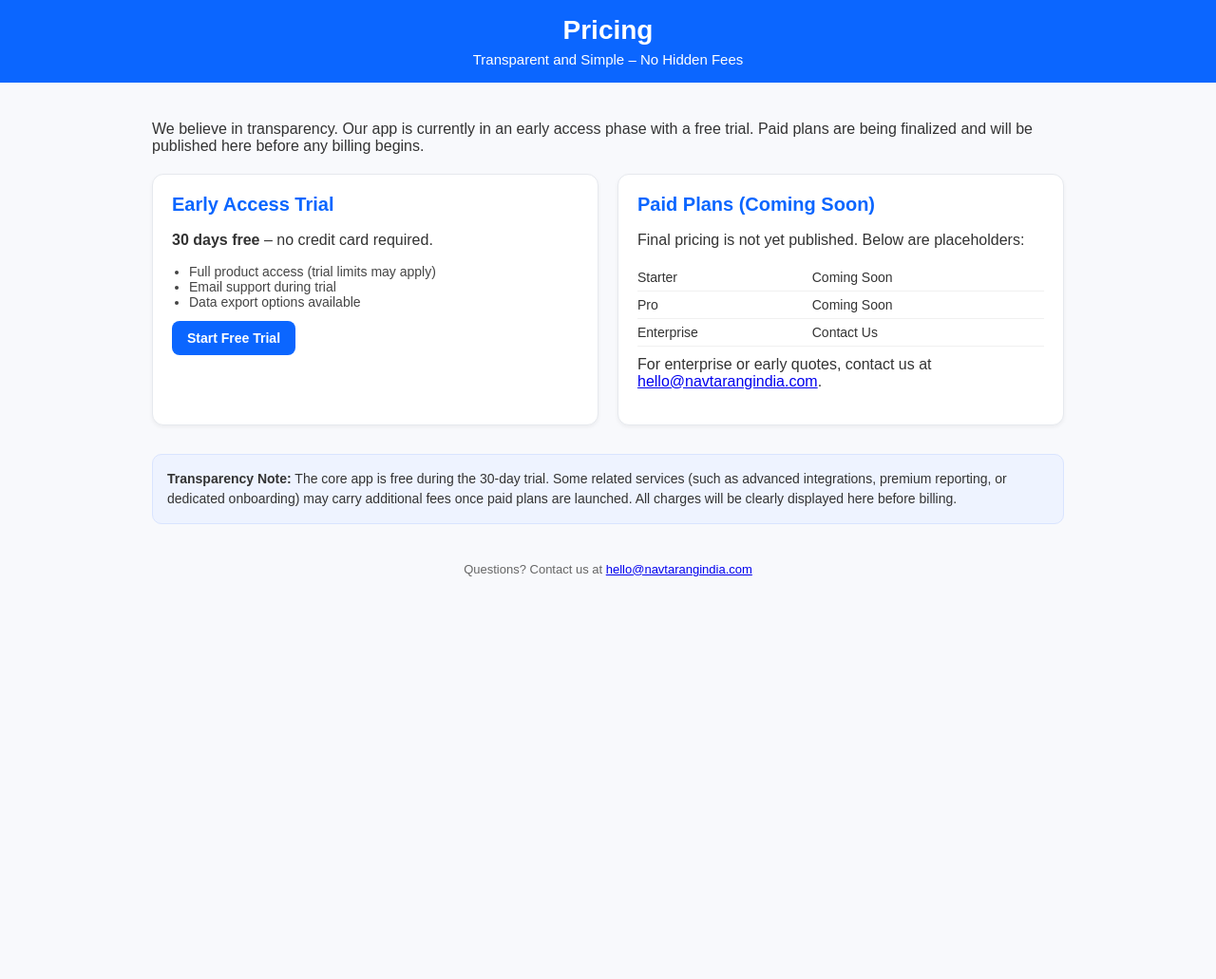
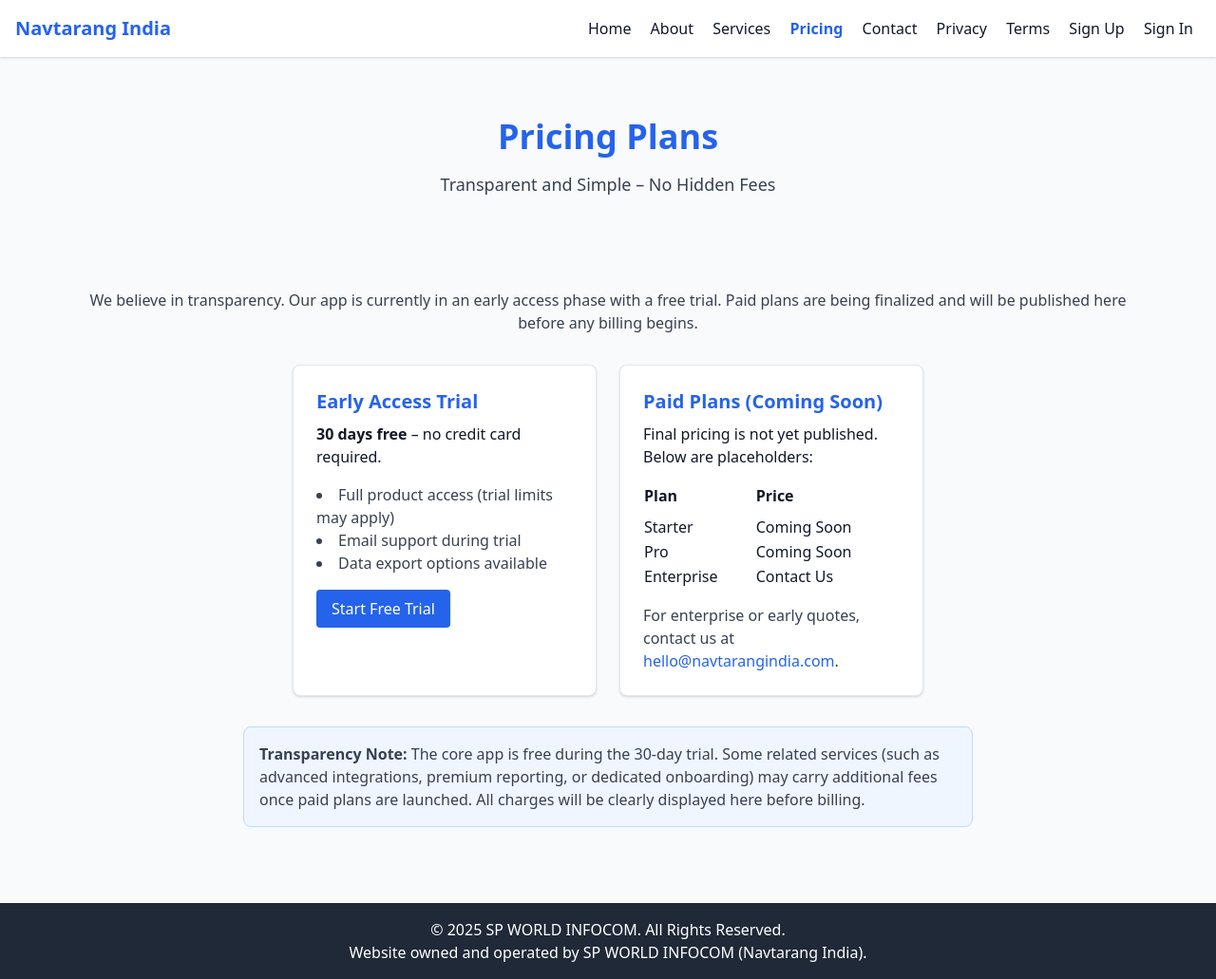
Before and after one commit to navtarangindia/navtarang-site, a website: page pricing.html in a window 1280 px wide. Shown: the whole page at 95% size. Before the commit the page ends 800 px from the top, so only its background shows below. Drawn offline with nearby package versions, Linux system fonts and the light colour scheme.

Commit message:
Update navbar, text logo, and formatting on all HTML pages

```diff
--- a/pricing.html
+++ b/pricing.html
@@ -3,141 +3,80 @@
 <head>
   <meta charset="UTF-8">
   <meta name="viewport" content="width=device-width, initial-scale=1.0">
-  <title>Pricing - Navtarang</title>
-  <style>
-    body {
-      font-family: Arial, sans-serif;
-      background: #f8f9fc;
-      margin: 0;
-      padding: 0;
-      color: #333;
-    }
-    header {
-      background: #0b66ff;
-      color: #fff;
-      padding: 16px;
-      text-align: center;
-    }
-    header p {
-      margin: 6px 0 0;
-      font-size: 15px;
-    }
-    h1 {
-      margin: 0;
-      font-size: 28px;
-    }
-    .container {
-      max-width: 960px;
-      margin: 40px auto;
-      padding: 0 20px;
-    }
-    .cards {
-      display: flex;
-      flex-wrap: wrap;
-      gap: 20px;
-      margin-top: 20px;
-    }
-    .card {
-      flex: 1 1 280px;
-      background: #fff;
-      border: 1px solid #e6e9ee;
-      border-radius: 12px;
-      padding: 20px;
-      box-shadow: 0 2px 4px rgba(0,0,0,0.05);
-    }
-    .card h2 {
-      margin-top: 0;
-      font-size: 20px;
-      color: #0b66ff;
-    }
-    .card ul {
-      margin: 10px 0 0;
-      padding-left: 18px;
-      font-size: 14px;
-      color: #444;
-    }
-    .btn {
-      display: inline-block;
-      margin-top: 12px;
-      padding: 10px 16px;
-      border-radius: 8px;
-      background: #0b66ff;
-      color: #fff;
-      text-decoration: none;
-      font-weight: bold;
-      font-size: 14px;
-    }
-    .note {
-      background: #eef3ff;
-      border: 1px solid #d9e4ff;
-      padding: 15px;
-      border-radius: 10px;
-      font-size: 14px;
-      margin-top: 30px;
-      line-height: 1.5;
-    }
-    footer {
-      text-align: center;
-      font-size: 13px;
-      color: #666;
-      margin: 40px 0 20px;
-    }
-    table {
-      width: 100%;
-      border-collapse: collapse;
-      margin-top: 8px;
-      font-size: 14px;
-    }
-    table td {
-      padding: 6px 0;
-      border-bottom: 1px solid #f0f0f0;
-    }
-  </style>
+  <title>Pricing - Navtarang India</title>
+  <link href="https://cdn.jsdelivr.net/npm/tailwindcss@2.2.19/dist/tailwind.min.css" rel="stylesheet">
 </head>
-<body>
-  <header>
-    <h1>Pricing</h1>
-    <p>Transparent and Simple – No Hidden Fees</p>
-  </header>
+<body class="bg-gray-50 text-gray-900">
 
-  <div class="container">
-    <p>We believe in transparency. Our app is currently in an early access phase with a free trial. Paid plans are being finalized and will be published here before any billing begins.</p>
+  <!-- Navbar -->
+  <nav class="bg-white shadow p-4 flex justify-between items-center">
+    <h1 class="text-xl font-bold text-blue-600">Navtarang India</h1>
+    <div>
+      <a href="index.html" class="mx-2">Home</a>
+      <a href="about.html" class="mx-2">About</a>
+      <a href="services.html" class="mx-2">Services</a>
+      <a href="pricing.html" class="mx-2 font-semibold text-blue-600">Pricing</a>
+      <a href="contact.html" class="mx-2">Contact</a>
+      <a href="privacy.html" class="mx-2">Privacy</a>
+      <a href="terms.html" class="mx-2">Terms</a>
+      <a href="signup.html" class="mx-2">Sign Up</a>
+      <a href="signin.html" class="mx-2">Sign In</a>
+    </div>
+  </nav>
 
-    <div class="cards">
+  <!-- Hero / Page Header -->
+  <section class="text-center py-16">
+    <h2 class="text-4xl font-bold text-blue-600">Pricing Plans</h2>
+    <p class="mt-4 text-lg text-gray-700">Transparent and Simple – No Hidden Fees</p>
+  </section>
+
+  <!-- Pricing Cards -->
+  <div class="max-w-6xl mx-auto px-4 py-8">
+    <p class="text-center text-gray-700 mb-8">
+      We believe in transparency. Our app is currently in an early access phase with a free trial. Paid plans are being finalized and will be published here before any billing begins.
+    </p>
+
+    <div class="flex flex-wrap gap-6 justify-center">
       <!-- Free Trial Card -->
-      <div class="card">
-        <h2>Early Access Trial</h2>
-        <p><strong>30 days free</strong> – no credit card required.</p>
-        <ul>
+      <div class="bg-white border border-gray-200 rounded-lg shadow p-6 w-80">
+        <h3 class="text-xl font-bold text-blue-600 mb-2">Early Access Trial</h3>
+        <p class="mb-4"><strong>30 days free</strong> – no credit card required.</p>
+        <ul class="list-disc list-inside text-gray-700 mb-4">
           <li>Full product access (trial limits may apply)</li>
           <li>Email support during trial</li>
           <li>Data export options available</li>
         </ul>
-        <a href="/signup" class="btn">Start Free Trial</a>
+        <a href="/signup" class="inline-block bg-blue-600 text-white px-4 py-2 rounded hover:bg-blue-700 transition">Start Free Trial</a>
       </div>
 
-      <!-- Coming Soon Card -->
-      <div class="card">
-        <h2>Paid Plans (Coming Soon)</h2>
-        <p>Final pricing is not yet published. Below are placeholders:</p>
-        <table>
+      <!-- Paid Plans Card -->
+      <div class="bg-white border border-gray-200 rounded-lg shadow p-6 w-80">
+        <h3 class="text-xl font-bold text-blue-600 mb-2">Paid Plans (Coming Soon)</h3>
+        <p class="mb-4">Final pricing is not yet published. Below are placeholders:</p>
+        <table class="w-full text-left mb-4">
+          <tr><th class="pb-2">Plan</th><th class="pb-2">Price</th></tr>
           <tr><td>Starter</td><td>Coming Soon</td></tr>
           <tr><td>Pro</td><td>Coming Soon</td></tr>
           <tr><td>Enterprise</td><td>Contact Us</td></tr>
         </table>
-        <p style="margin-top:10px;">For enterprise or early quotes, contact us at <a href="mailto:hello@navtarangindia.com">hello@navtarangindia.com</a>.</p>
+        <p class="text-gray-700">
+          For enterprise or early quotes, contact us at <a href="mailto:hello@navtarangindia.com" class="text-blue-600 hover:underline">hello@navtarangindia.com</a>.
+        </p>
       </div>
     </div>
 
     <!-- Transparency Note -->
-    <div class="note">
+    <div class="bg-blue-50 border border-blue-200 rounded-lg p-4 mt-8 text-gray-700 max-w-3xl mx-auto">
       <strong>Transparency Note:</strong>
       The core app is free during the 30-day trial. Some related services (such as advanced integrations, premium reporting, or dedicated onboarding) may carry additional fees once paid plans are launched. All charges will be clearly displayed here before billing.
     </div>
   </div>
 
-  <footer>
-    Questions? Contact us at <a href="mailto:hello@navtarangindia.com">hello@navtarangindia.com</a>
+  <!-- Footer -->
+  <footer class="bg-gray-800 text-white text-center p-4 mt-12">
+    © 2025 SP WORLD INFOCOM. All Rights Reserved. <br>
+    Website owned and operated by SP WORLD INFOCOM (Navtarang India).
   </footer>
+
 </body>
 </html>
```
Also changed, not shown: about.html (+1 -0 lines), contact.html (+1 -0 lines), privacy.html (+1 -0 lines), services.html (+1 -0 lines), signin.html (+1 -0 lines), signup.html (+28 -44 lines), terms.html (+1 -0 lines).
